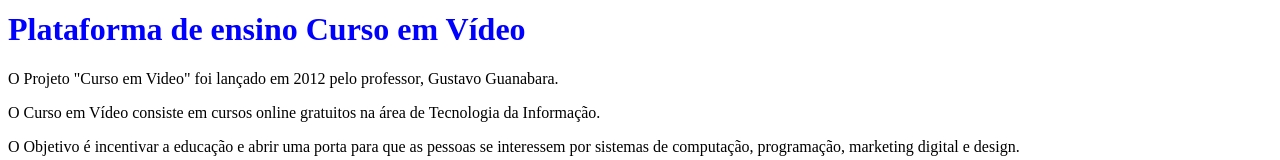
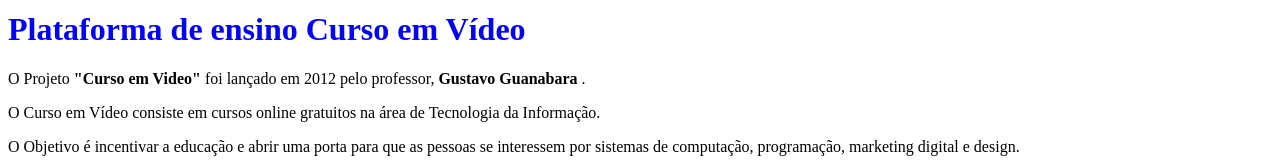
Before and after one commit to Dev-Mateusrz/Curso-Tecnico-Informatica, a plain HTML site: page Materia - Aplicações Web/Conteúdos - Trabalhos/28-11-2024/trabalho.html in a window 1280 px wide. Shown: the part 328-488 px from the top of the page. Drawn offline with Linux system fonts and the light colour scheme.

Commit message:
Update trabalho.html

```diff
--- a/Materia - Aplicações Web/Conteúdos - Trabalhos/28-11-2024/trabalho.html
+++ b/Materia - Aplicações Web/Conteúdos - Trabalhos/28-11-2024/trabalho.html
@@ -25,8 +25,8 @@
 
     <h1 style="color: blue">Plataforma de ensino Curso em Vídeo</h1>
     <p>
-      O Projeto "Curso em Video" foi lançado em 2012 pelo professor, Gustavo
-      Guanabara.
+      O Projeto <strong>"Curso em Video"</strong> foi lançado em 2012 pelo
+      professor, <strong> Gustavo Guanabara </strong>.
     </p>
     <p>
       O Curso em Vídeo consiste em cursos online gratuitos na área de Tecnologia
```
